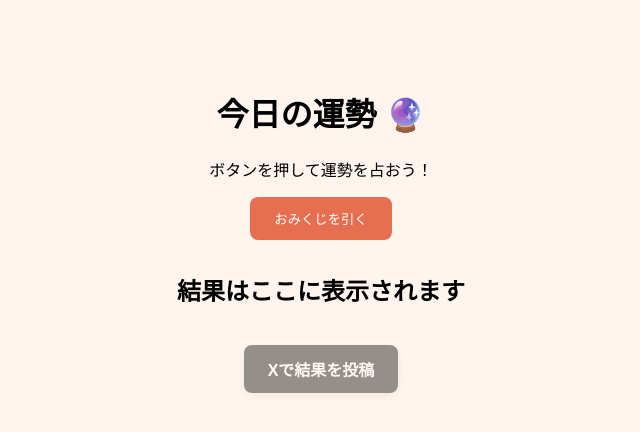
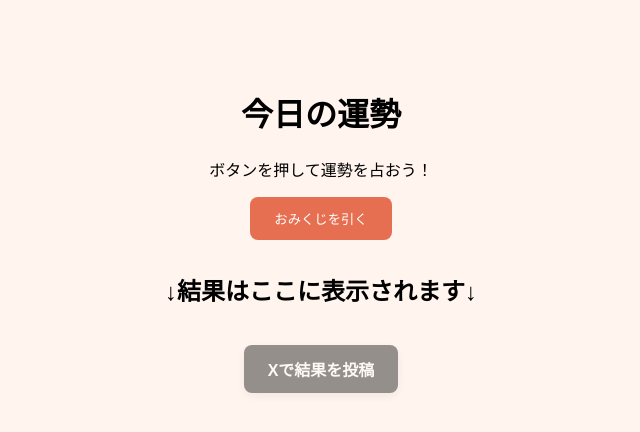
Before and after one commit to kt-sgsh/omikuji.github.io, a plain HTML site: page index.html in a window 1280 px wide. Shown: the whole page, without its empty margins (319-959 px from the left). Drawn offline with Linux system fonts and the light colour scheme.

Commit message:
Update index.html

```diff
--- a/index.html
+++ b/index.html
@@ -9,10 +9,10 @@
 </head>
 <body>
   <main>
-    <h1>今日の運勢 🔮</h1>
+    <h1>今日の運勢</h1>
     <p>ボタンを押して運勢を占おう！</p>
     <button id="draw">おみくじを引く</button>
-    <p id="result" aria-live="polite">結果はここに表示されます</p>
+    <p id="result" aria-live="polite">↓結果はここに表示されます↓</p>
     <a id="share" class="share-button disabled" aria-disabled="true" tabindex="-1" target="_blank" rel="noopener noreferrer">Xで結果を投稿</a>
   </main>
 </body>
```
